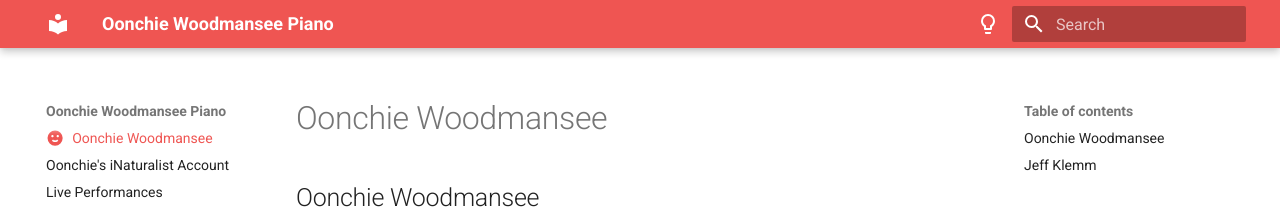
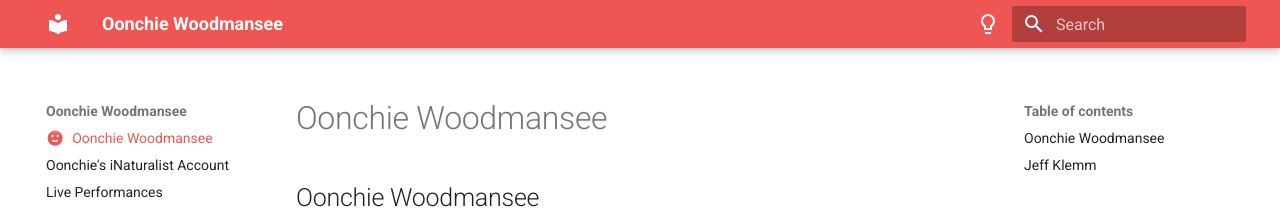
Before and after one commit to gsvolt/owp, an MkDocs documentation site: the page built from docs/index.md, in a window 1280 px wide. Shown: the top 209 px of the page. Built offline with MkDocs 1.6.1 and Material for MkDocs 9.7.7, drawn with Linux system fonts in a browser that asks for light colours.

Commit message:
Updated site title

```diff
--- a/mkdocs.yml
+++ b/mkdocs.yml
@@ -1,4 +1,4 @@
-site_name: Oonchie Woodmansee Piano
+site_name: Oonchie Woodmansee
 theme:
   name: material
   font:
```
